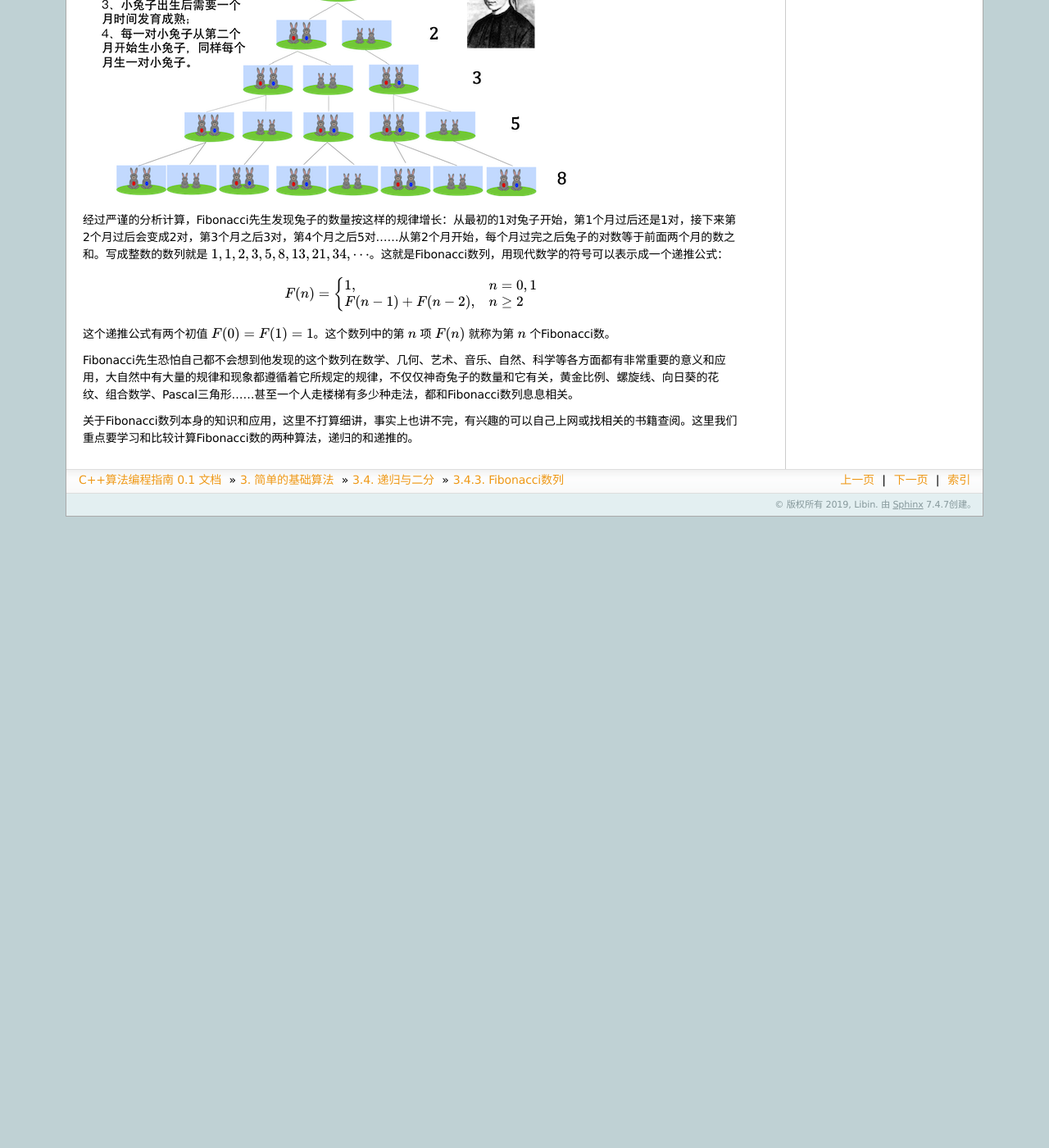
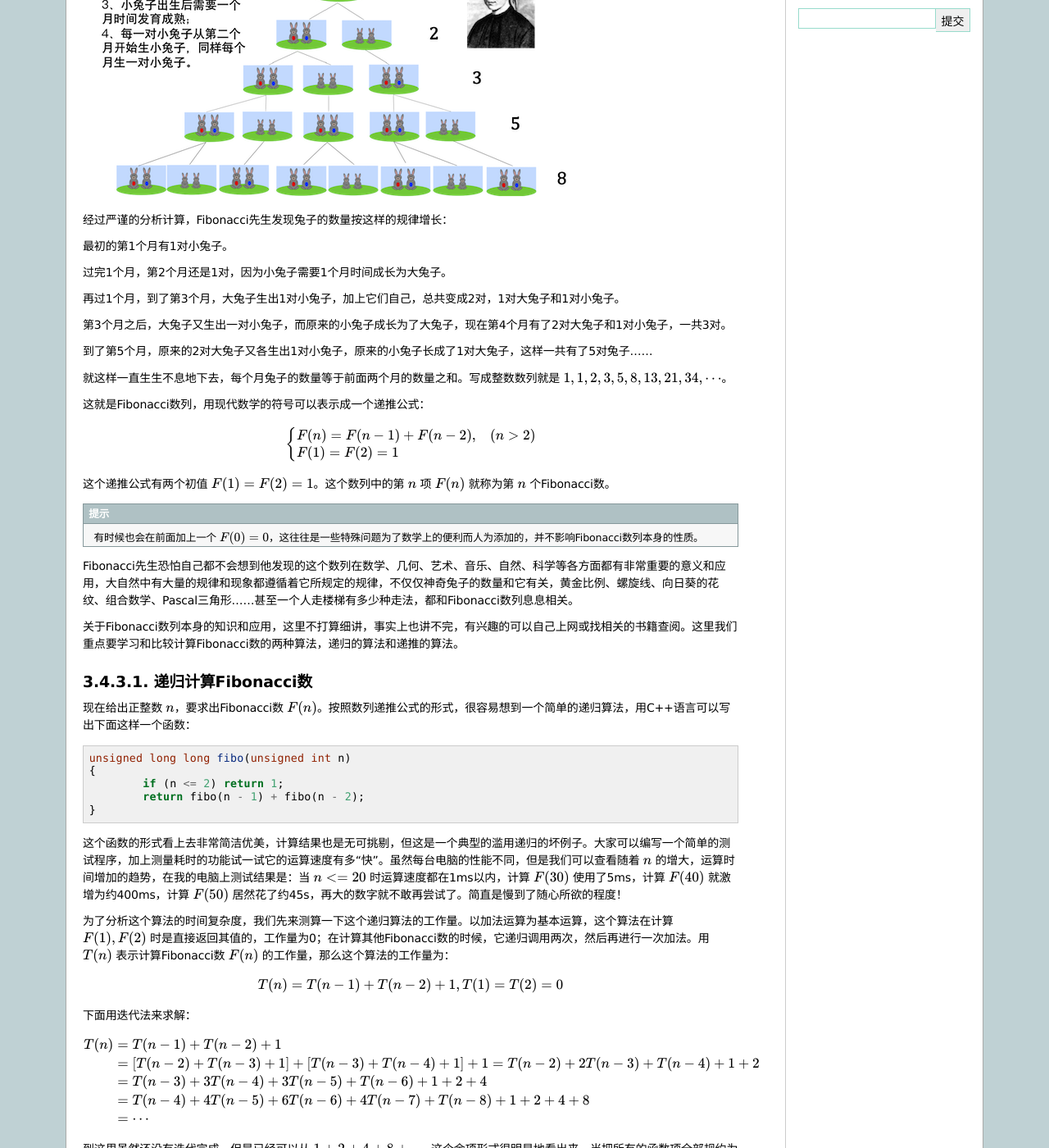
Before and after one commit to majorli/algo_guide, a Sphinx documentation site: the page built from source/ch02/sec04/243_fibo.rst, in a window 1280 px wide and 1400 px high, scrolled down 409 px. Shown: the whole window at 82% size. Built offline with Sphinx 7.4.7, drawn with Linux system fonts in a browser that asks for light colours; formulas are drawn with MathJax 3; before the commit the page ends 1039 px from its top, so only the background shows below that; some of the changed text lies outside the part shown.

Commit message:
20200226_2300draft

```diff
--- a/source/ch02/sec04/243_fibo.rst
+++ b/source/ch02/sec04/243_fibo.rst
@@ -7,14 +7,104 @@
 
 .. image:: ../../images/243_fibo_1.png
 
-经过严谨的分析计算，Fibonacci先生发现兔子的数量按这样的规律增长：从最初的1对兔子开始，第1个月过后还是1对，接下来第2个月过后会变成2对，第3个月之后3对，第4个月之后5对......从第2个月开始，每个月过完之后兔子的对数等于前面两个月的数之和。写成整数的数列就是 :math:`1,1,2,3,5,8,13,21,34,\cdots`。这就是Fibonacci数列，用现代数学的符号可以表示成一个递推公式：
+经过严谨的分析计算，Fibonacci先生发现兔子的数量按这样的规律增长：
+
+最初的第1个月有1对小兔子。
+
+过完1个月，第2个月还是1对，因为小兔子需要1个月时间成长为大兔子。
+
+再过1个月，到了第3个月，大兔子生出1对小兔子，加上它们自己，总共变成2对，1对大兔子和1对小兔子。
+
+第3个月之后，大兔子又生出一对小兔子，而原来的小兔子成长为了大兔子，现在第4个月有了2对大兔子和1对小兔子，一共3对。
+
+到了第5个月，原来的2对大兔子又各生出1对小兔子，原来的小兔子长成了1对大兔子，这样一共有了5对兔子......
+
+就这样一直生生不息地下去，每个月兔子的数量等于前面两个月的数量之和。写成整数数列就是 :math:`1,1,2,3,5,8,13,21,34,\cdots`。
+
+这就是Fibonacci数列，用现代数学的符号可以表示成一个递推公式：
 
 .. math::
 
-   F(n)=\begin{cases}1,&n=0,1\\F(n-1)+F(n-2),&n\ge2\end{cases}
+   \begin{cases}
+   F(n)=F(n-1)+F(n-2),&(n\gt2)\\
+   F(1)=F(2)=1
+   \end{cases}
 
-这个递推公式有两个初值 :math:`F(0)=F(1)=1`。这个数列中的第 :math:`n` 项 :math:`F(n)` 就称为第 :math:`n` 个Fibonacci数。
+这个递推公式有两个初值 :math:`F(1)=F(2)=1`。这个数列中的第 :math:`n` 项 :math:`F(n)` 就称为第 :math:`n` 个Fibonacci数。
+
+.. hint::
+
+   有时候也会在前面加上一个 :math:`F(0)=0`，这往往是一些特殊问题为了数学上的便利而人为添加的，并不影响Fibonacci数列本身的性质。
 
 Fibonacci先生恐怕自己都不会想到他发现的这个数列在数学、几何、艺术、音乐、自然、科学等各方面都有非常重要的意义和应用，大自然中有大量的规律和现象都遵循着它所规定的规律，不仅仅神奇兔子的数量和它有关，黄金比例、螺旋线、向日葵的花纹、组合数学、Pascal三角形......甚至一个人走楼梯有多少种走法，都和Fibonacci数列息息相关。
 
-关于Fibonacci数列本身的知识和应用，这里不打算细讲，事实上也讲不完，有兴趣的可以自己上网或找相关的书籍查阅。这里我们重点要学习和比较计算Fibonacci数的两种算法，递归的和递推的。
+关于Fibonacci数列本身的知识和应用，这里不打算细讲，事实上也讲不完，有兴趣的可以自己上网或找相关的书籍查阅。这里我们重点要学习和比较计算Fibonacci数的两种算法，递归的算法和递推的算法。
+
+
+递归计算Fibonacci数
+^^^^^^^^^^^^^^^^^^^^^^^^^^
+
+现在给出正整数 :math:`n`，要求出Fibonacci数 :math:`F(n)`。按照数列递推公式的形式，很容易想到一个简单的递归算法，用C++语言可以写出下面这样一个函数：
+
+.. code-block:: c++
+
+   unsigned long long fibo(unsigned int n)
+   {
+           if (n <= 2) return 1;
+           return fibo(n - 1) + fibo(n - 2);
+   }
+
+这个函数的形式看上去非常简洁优美，计算结果也是无可挑剔，但这是一个典型的滥用递归的坏例子。大家可以编写一个简单的测试程序，加上测量耗时的功能试一试它的运算速度有多“快”。虽然每台电脑的性能不同，但是我们可以查看随着 :math:`n` 的增大，运算时间增加的趋势，在我的电脑上测试结果是：当 :math:`n <= 20` 时运算速度都在1ms以内，计算 :math:`F(30)` 使用了5ms，计算 :math:`F(40)` 就激增为约400ms，计算 :math:`F(50)` 居然花了约45s，再大的数字就不敢再尝试了。简直是慢到了随心所欲的程度！
+
+为了分析这个算法的时间复杂度，我们先来测算一下这个递归算法的工作量。以加法运算为基本运算，这个算法在计算 :math:`F(1),F(2)` 时是直接返回其值的，工作量为0；在计算其他Fibonacci数的时候，它递归调用两次，然后再进行一次加法。用 :math:`T(n)` 表示计算Fibonacci数 :math:`F(n)` 的工作量，那么这个算法的工作量为：
+
+.. math::
+
+   T(n)=T(n-1)+T(n-2)+1,T(1)=T(2)=0
+
+下面用迭代法来求解：
+
+.. math::
+
+   \begin{align}
+   T(n)&=T(n-1)+T(n-2)+1\\
+       &=[T(n-2)+T(n-3)+1]+[T(n-3)+T(n-4)+1]+1=T(n-2)+2T(n-3)+T(n-4)+1+2\\
+       &=T(n-3)+3T(n-4)+3T(n-5)+T(n-6)+1+2+4\\
+       &=T(n-4)+4T(n-5)+6T(n-6)+4T(n-7)+T(n-8)+1+2+4+8\\
+       &=\cdots
+   \end{align}
+
+到这里虽然还没有迭代完成，但是已经可以从 :math:`1+2+4+8+\cdots` 这个余项形式很明显地看出来，当把所有的函数项全部规约为 :math:`T(1)` 或者 :math:`T(2)` 的时候，工作量的数值一定是一个2的指数的形式。这后面的计算比较复杂，这里就不详细说明了，只要记住，用这样的递归法来计算Fibonacci数，时间复杂度为 :math:`O(2^n)`，是一种无法容忍的慢速算法。
+
+那么到底是什么原因造成了算法会如此之慢呢？原因是“重复计算”，它在运行过程中有大量的重复计算。比如调用 ``fibo(5)`` 会引起调用 ``fibo(4)`` 和 ``fibo(3)``；二者会分别发生调用 ``fibo(3)``、``fibo(2)`` 和 ``fibo(2)``、``fibo(1)``；而其中的 ``fibo(3)`` 又会再次调用 ``fibo(2)``、``fibo(1)``。整个过程中 ``fibo(3)`` 被调用2次，``fibo(2)`` 被调用3次，``fibo(1)`` 被调用2次，可见已经发生了多次重复计算。
+
+也可以通过画递归调用树（注意不是计算工作量的递归树哦）来更加直观的看看重复调用的情况，比如我们要计算 :math:`F(8)`，为此我们调用函数 ``fibo(8)``：
+
+.. image:: ../../images/243_fibo.png
+
+图中用不同的颜色标出了每一种调用，可以看出整个过程中出现了大量的重复调用。``fibo(6)`` 被调用2次，``fibo(5)`` 被调用3次，``fibo(4)`` 5次，``fibo(3)`` 和 ``fibo(1)`` 各8次，最多的 ``fibo(2)`` 被重复调用了13次。C++程序调用函数会造成一些时间和空间上的开销，比如保存状态、复制参数、跳转、复制返回值、再次跳转、恢复状态等，虽然一次调用这点开销微不足道，但是如果出现指数级别的大量重复调用，那么这些开销积累下来就不容小视了。
+
+更重要的是，这些大量的重复劳动带来的一个更大的时间浪费是多做了许多次加法运算（我们在衡量时间复杂度时就是用加法运算来作为基本工作量的）。比如上面的图中，树的每一次分叉都意味着此处有一次加法，总共有20次。而实际上笔算 :math:`F(8)`，从 :math:`F(3)` 开始向后推算，只需要计算6次加法即可。
+
+随着 :math:`n` 的增大，递归计算Fibonacci数的程序中重复调用的次数以 :math:`2^n` 指数级增长，随之带来多余的加法次数同样以 :math:`2^n` 指数级别的增长，这就是这个算法运算速度慢到无法忍受的原因。
+
+.. warning::
+
+   Fibonacci数的递归算法是滥用递归导致翻车的反面典型。
+
+   具有下面这两个特征的递归算法往往很容易演变成类似的指数时间算法：
+
+   1. 有两次或更多次递归调用；
+
+   2. 递归调用时，子问题的规模缩减是“按数量减少”，例如 :math:`T(n-1)` 或者 :math:`T(n-9)`，而不是“按比例缩小“，例如 :math:`T({n\over2})` 或者 :math:`T({5n\over6})` 这样的。
+
+      按数量减少，哪怕每次减少的量很大，也是慢的！按比例缩小，哪怕每次缩小的比例很小，也是快的！
+
+   一定要警惕这种模式，出现这种模式往往意味着这个算法不够好。
+
+.. hint::
+
+   其实上一节所讲的Hanoi塔算法也是一个具有这样的模式的递归算法，而它的时间复杂度也恰恰好是 :math:`O(2^n)`，但是没办法，这就是Hanoi塔问题的最优解了。
+
+递推计算Fibonacci数
+^^^^^^^^^^^^^^^^^^^^^^^^^^
```
Also changed, not shown: source/images/243_fibo.png (added).
